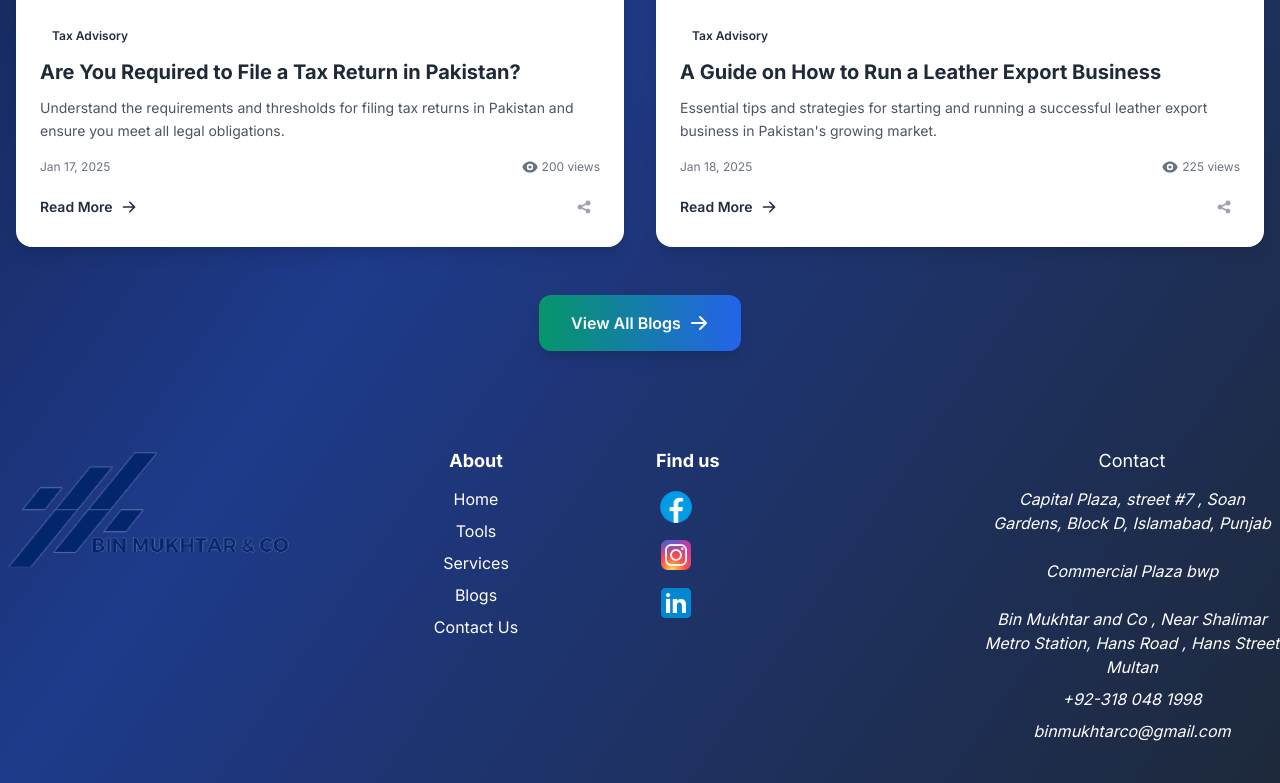
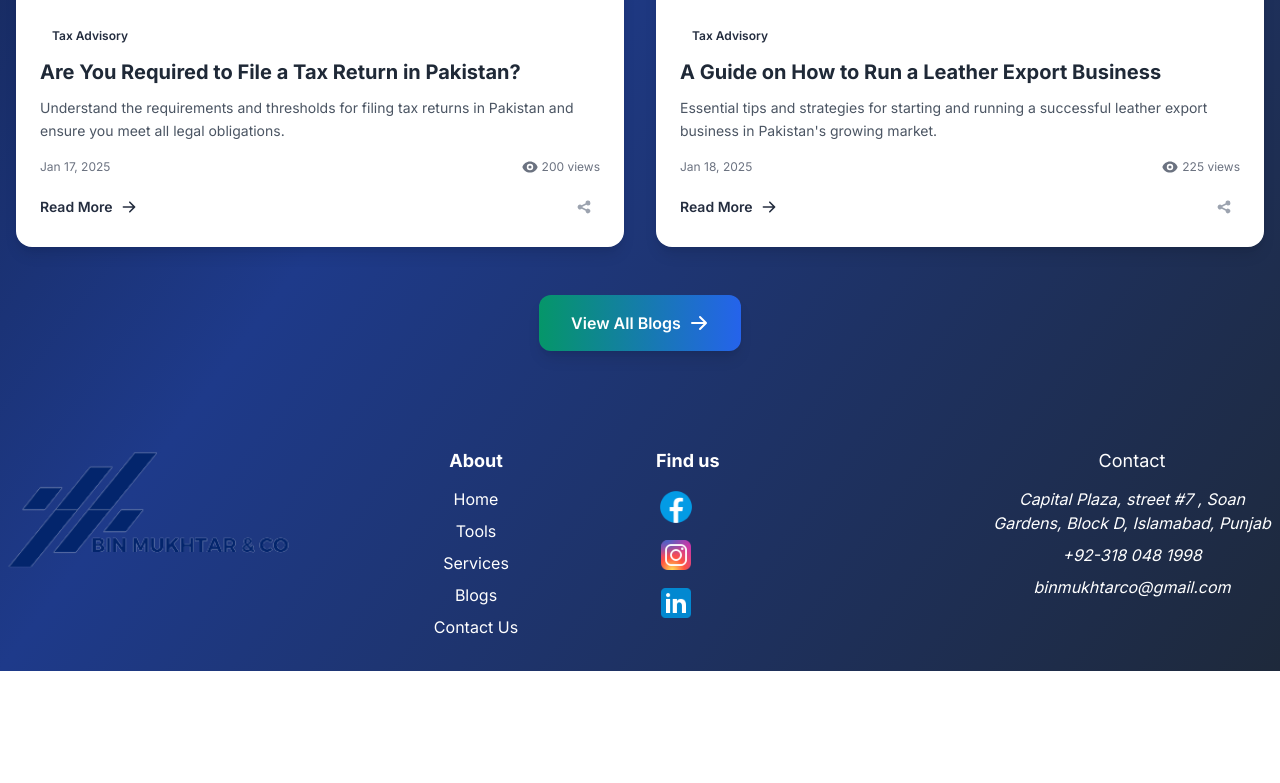
Before and after one commit to dev-rfgul/bin-mukhtar, a Next.js app: page /blogs in a window 1280 px wide. Shown: the part 1058-1841 px from the top of the page. After the commit the page ends 1729 px from the top, so only its background shows below. Built offline with nearby package versions, Linux system fonts and the light colour scheme; what lightswind would draw is missing.

Commit message:
removed the unnecessary adresses

```diff
--- a/app/Components/Footer.js
+++ b/app/Components/Footer.js
@@ -113,15 +113,6 @@ const Footer = () => {
                     Capital Plaza, street #7 , Soan Gardens, Block D, Islamabad,
                     Punjab
                   </i>{" "}
-                  <br></br> <br></br>
-                  <i className="bi bi-geo-alt-fill">
-                    Commercial Plaza bwp
-                  </i>{" "}
-                  <br></br> <br></br>
-                  <i className="bi bi-geo-alt-fill">
-                    Bin Mukhtar and Co , Near Shalimar Metro Station, Hans Road
-                    , Hans Street Multan
-                  </i>{" "}
                   <br></br>
                 </a>
               </li>
```
